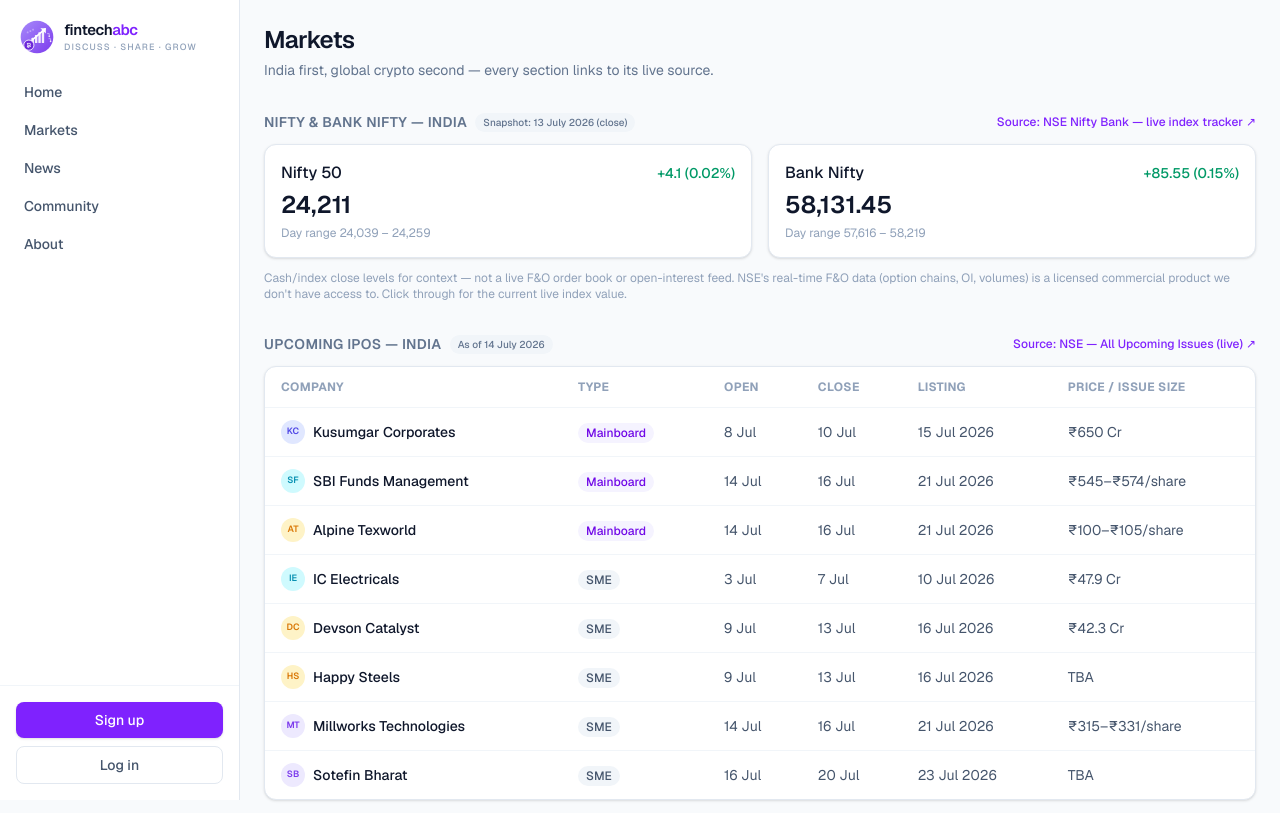
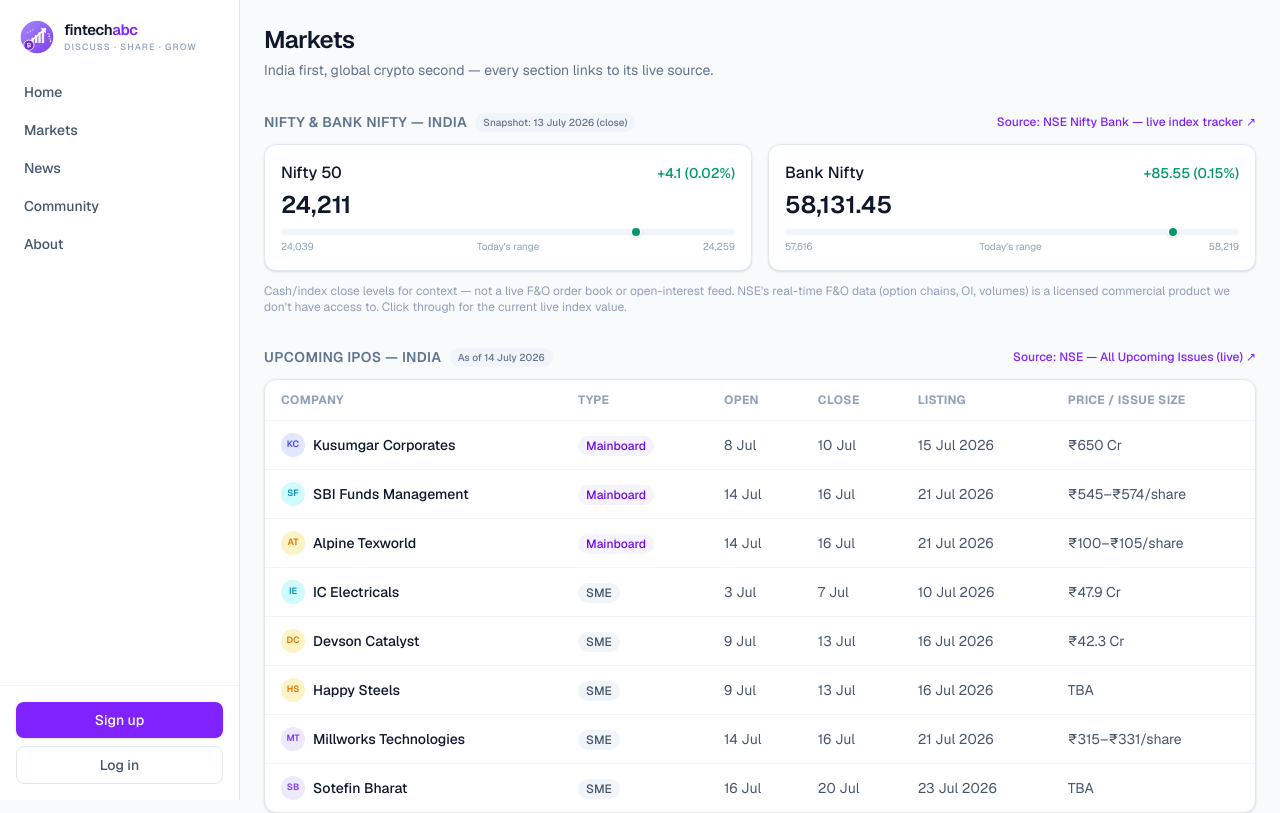
Before and after one commit to kpi990/fintechabc-forum, a Next.js app: page /markets in a window 1280 px wide. Shown: the top 813 px of the page. Built offline with nearby package versions, Linux system fonts and the light colour scheme; no server answers.

Commit message:
Add today's-range bar graph to Nifty/Bank Nifty cards (honest single-day range, not a fabricated multi-day trend)

```diff
--- a/src/app/markets/page.tsx
+++ b/src/app/markets/page.tsx
@@ -2,6 +2,7 @@
 import MarketTicker from "@/components/MarketTicker";
 import CryptoMovers from "@/components/CryptoMovers";
 import BrandBadge from "@/components/BrandBadge";
+import RangeBar from "@/components/RangeBar";
 import {
   ASOF_DATE,
   upcomingIPOs,
@@ -71,10 +72,12 @@
             <div className="mt-1 text-2xl font-semibold text-slate-900">
               {fnoSnapshot.nifty.value.toLocaleString()}
             </div>
-            <div className="mt-1 text-xs text-slate-400">
-              Day range {fnoSnapshot.nifty.low.toLocaleString()} –{" "}
-              {fnoSnapshot.nifty.high.toLocaleString()}
-            </div>
+            <RangeBar
+              low={fnoSnapshot.nifty.low}
+              high={fnoSnapshot.nifty.high}
+              value={fnoSnapshot.nifty.value}
+              positive={fnoSnapshot.nifty.change >= 0}
+            />
           </div>
           <div className="rounded-xl border border-slate-200 bg-white p-4 shadow-sm">
             <div className="flex items-center justify-between">
@@ -89,10 +92,12 @@
             <div className="mt-1 text-2xl font-semibold text-slate-900">
               {fnoSnapshot.bankNifty.value.toLocaleString()}
             </div>
-            <div className="mt-1 text-xs text-slate-400">
-              Day range {fnoSnapshot.bankNifty.low.toLocaleString()} –{" "}
-              {fnoSnapshot.bankNifty.high.toLocaleString()}
-            </div>
+            <RangeBar
+              low={fnoSnapshot.bankNifty.low}
+              high={fnoSnapshot.bankNifty.high}
+              value={fnoSnapshot.bankNifty.value}
+              positive={fnoSnapshot.bankNifty.change >= 0}
+            />
           </div>
         </div>
         <p className="mt-3 text-xs text-slate-400">{fnoSnapshot.note}</p>
--- /dev/null
+++ b/src/components/RangeBar.tsx
@@ -0,0 +1,35 @@
+// Honest alternative to a fabricated trend line: we only have a single day's
+// open/high/low/close for Nifty/Bank Nifty (no verified multi-day series —
+// see indiaMarkets.ts), so this renders today's actual low-to-high range with
+// the current value marked, instead of drawing a fake historical trend.
+export default function RangeBar({
+  low,
+  high,
+  value,
+  positive,
+}: {
+  low: number;
+  high: number;
+  value: number;
+  positive: boolean;
+}) {
+  const range = high - low || 1;
+  const pct = Math.min(100, Math.max(0, ((value - low) / range) * 100));
+  const color = positive ? "#059669" : "#e11d48";
+
+  return (
+    <div className="mt-2">
+      <div className="relative h-1.5 w-full rounded-full bg-slate-100">
+        <div
+          className="absolute top-1/2 h-3 w-3 -translate-y-1/2 -translate-x-1/2 rounded-full border-2 border-white shadow"
+          style={{ left: `${pct}%`, backgroundColor: color }}
+        />
+      </div>
+      <div className="mt-1 flex justify-between text-[10px] text-slate-400">
+        <span>{low.toLocaleString()}</span>
+        <span>Today's range</span>
+        <span>{high.toLocaleString()}</span>
+      </div>
+    </div>
+  );
+}
```
